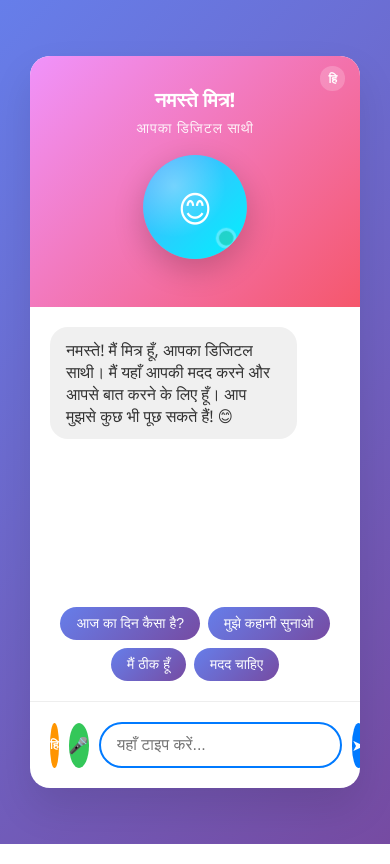
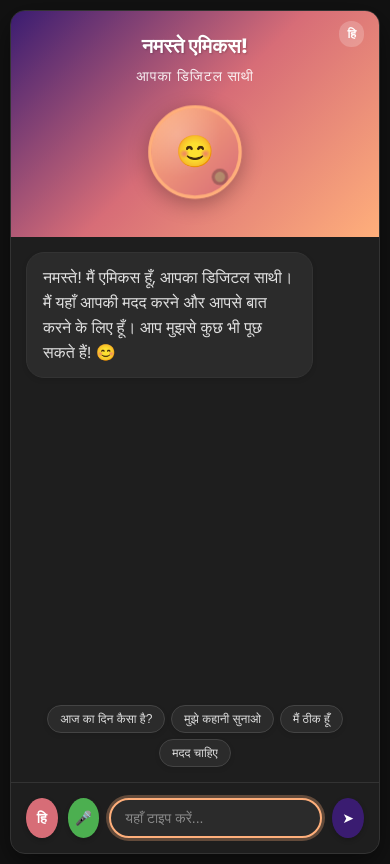
Before and after one commit to Repose-AI-OSS/AI-Chatbot, a plain HTML site: page index.html in a window 390 px wide. Drawn offline with Linux system fonts and the light colour scheme.

Commit message:
Update index.html

```diff
--- a/index.html
+++ b/index.html
@@ -3,8 +3,10 @@
 <head>
     <meta charset="UTF-8">
     <meta name="viewport" content="width=device-width, initial-scale=1.0">
-    <title>Mitra - Your Virtual Friend</title>
+    <title>Amicus - Your Virtual Friend</title>
     <style>
+        @import url('https://fonts.googleapis.com/css2?family=Poppins:wght@400;600;700&display=swap');
+
         * {
             margin: 0;
             padding: 0;
@@ -12,36 +14,45 @@
         }
 
         body {
-            font-family: 'Segoe UI', Tahoma, Geneva, Verdana, sans-serif;
-            background: linear-gradient(135deg, #667eea 0%, #764ba2 100%);
+            font-family: 'Poppins', sans-serif;
+            background: #121212;
             min-height: 100vh;
             display: flex;
             justify-content: center;
             align-items: center;
             padding: 20px;
+            color: #e0e0e0;
         }
 
         .container {
-            background: white;
+            background: #1e1e1e;
             border-radius: 25px;
-            box-shadow: 0 20px 40px rgba(0,0,0,0.1);
+            box-shadow: 0 10px 30px rgba(0,0,0,0.5);
             width: 100%;
             max-width: 400px;
             overflow: hidden;
             position: relative;
+            border: 1px solid #333;
+            display: flex;
+            flex-direction: column;
+            height: 95vh;
+            max-height: 800px;
         }
 
         .header {
-            background: linear-gradient(135deg, #f093fb 0%, #f5576c 100%);
+            background: linear-gradient(135deg, #3a1c71 0%, #d76d77 50%, #ffaf7b 100%);
             padding: 30px 20px;
             text-align: center;
             color: white;
+            position: relative;
+            flex-shrink: 0;
         }
 
         .greeting {
             font-size: 24px;
             font-weight: bold;
             margin-bottom: 5px;
+            text-shadow: 1px 1px 2px rgba(0,0,0,0.2);
         }
 
         .subtitle {
@@ -58,16 +69,17 @@
         .avatar {
             width: 120px;
             height: 120px;
-            background: linear-gradient(135deg, #4facfe 0%, #00f2fe 100%);
+            background: linear-gradient(135deg, #ffaf7b 0%, #d76d77 100%);
             border-radius: 50%;
             margin: 0 auto;
             display: flex;
             align-items: center;
             justify-content: center;
-            box-shadow: 0 10px 30px rgba(0,0,0,0.2);
+            box-shadow: 0 5px 20px rgba(0,0,0,0.3);
             animation: gentle-pulse 3s ease-in-out infinite;
             position: relative;
             overflow: hidden;
+            border: 3px solid #ffaf7b;
         }
 
         .avatar::before {
@@ -77,7 +89,7 @@
             left: 0;
             right: 0;
             bottom: 0;
-            background: radial-gradient(circle at 30% 30%, rgba(255,255,255,0.3) 0%, transparent 50%);
+            background: radial-gradient(circle at 30% 30%, rgba(255,255,255,0.2) 0%, transparent 50%);
             border-radius: 50%;
         }
 
@@ -91,46 +103,65 @@
             position: absolute;
             bottom: 10px;
             right: 10px;
-            width: 20px;
-            height: 20px;
+            width: 16px;
+            height: 16px;
             background: #4CAF50;
             border-radius: 50%;
-            border: 3px solid white;
+            border: 3px solid #1e1e1e;
             animation: blink 2s ease-in-out infinite;
         }
 
         .chat-area {
             padding: 20px;
-            min-height: 300px;
-            max-height: 400px;
+            flex-grow: 1;
             overflow-y: auto;
+            display: flex;
+            flex-direction: column;
+            gap: 15px;
+        }
+
+        /* Custom scrollbar for chat area */
+        .chat-area::-webkit-scrollbar {
+            width: 8px;
+        }
+
+        .chat-area::-webkit-scrollbar-track {
+            background: #2b2b2b;
+        }
+
+        .chat-area::-webkit-scrollbar-thumb {
+            background-color: #555;
+            border-radius: 10px;
+            border: 2px solid #2b2b2b;
         }
 
         .message {
-            margin-bottom: 15px;
             padding: 12px 16px;
             border-radius: 18px;
             max-width: 85%;
             word-wrap: break-word;
             animation: fadeIn 0.3s ease-out;
+            box-shadow: 0 2px 5px rgba(0,0,0,0.1);
         }
 
         .user-message {
-            background: #007AFF;
+            background: #337ab7;
             color: white;
             margin-left: auto;
             text-align: right;
         }
 
         .assistant-message {
-            background: #f0f0f0;
-            color: #333;
+            background: #2b2b2b;
+            color: #e0e0e0;
             margin-right: auto;
+            border: 1px solid #333;
         }
 
         .input-area {
             padding: 20px;
-            border-top: 1px solid #eee;
+            border-top: 1px solid #333;
+            flex-shrink: 0;
         }
 
         .input-container {
@@ -142,15 +173,22 @@
         .message-input {
             flex: 1;
             padding: 12px 16px;
-            border: 2px solid #e0e0e0;
+            border: 2px solid #333;
             border-radius: 25px;
             font-size: 16px;
             outline: none;
-            transition: border-color 0.3s;
+            transition: border-color 0.3s, box-shadow 0.3s;
+            background: #2b2b2b;
+            color: #e0e0e0;
+        }
+
+        .message-input::placeholder {
+            color: #888;
         }
 
         .message-input:focus {
-            border-color: #007AFF;
+            border-color: #ffaf7b;
+            box-shadow: 0 0 0 3px rgba(255, 175, 123, 0.3);
         }
 
         .send-btn, .voice-btn, .lang-btn {
@@ -158,7 +196,7 @@
             height: 45px;
             border: none;
             border-radius: 50%;
-            background: #007AFF;
+            background: #3a1c71;
             color: white;
             cursor: pointer;
             display: flex;
@@ -166,15 +204,16 @@
             justify-content: center;
             transition: all 0.3s;
             font-size: 16px;
+            box-shadow: 0 2px 5px rgba(0,0,0,0.2);
         }
 
         .send-btn:hover, .voice-btn:hover, .lang-btn:hover {
             transform: scale(1.1);
-            box-shadow: 0 5px 15px rgba(0,122,255,0.3);
+            box-shadow: 0 5px 15px rgba(0,0,0,0.3);
         }
 
         .voice-btn {
-            background: #34C759;
+            background: #4CAF50;
         }
 
         .voice-btn.recording {
@@ -183,7 +222,7 @@
         }
 
         .lang-btn {
-            background: #FF9500;
+            background: #d76d77;
             font-size: 12px;
             font-weight: bold;
         }
@@ -194,20 +233,23 @@
             flex-wrap: wrap;
             gap: 8px;
             justify-content: center;
+            flex-shrink: 0;
         }
 
         .quick-btn {
             padding: 8px 16px;
-            background: linear-gradient(135deg, #667eea 0%, #764ba2 100%);
-            color: white;
-            border: none;
+            background: #2b2b2b;
+            color: #e0e0e0;
+            border: 1px solid #444;
             border-radius: 20px;
             font-size: 14px;
             cursor: pointer;
             transition: all 0.3s;
+            box-shadow: 0 2px 5px rgba(0,0,0,0.1);
         }
 
         .quick-btn:hover {
+            background: #333;
             transform: translateY(-2px);
             box-shadow: 0 5px 15px rgba(0,0,0,0.2);
         }
@@ -215,10 +257,11 @@
         .typing-indicator {
             display: none;
             padding: 10px 16px;
-            background: #f0f0f0;
+            background: #2b2b2b;
             border-radius: 18px;
             margin-bottom: 15px;
             max-width: 85%;
+            align-self: flex-start;
         }
 
         .typing-dots {
@@ -279,10 +322,20 @@
             font-weight: bold;
         }
 
+        /* Responsive adjustments for smaller screens */
         @media (max-width: 480px) {
+            body {
+                padding: 10px;
+            }
+
             .container {
-                margin: 10px;
-                border-radius: 20px;
+                border-radius: 15px;
+                height: 100vh;
+                max-height: none;
+            }
+
+            .header {
+                padding: 20px 15px;
             }
 
             .greeting {
@@ -290,12 +343,41 @@
             }
 
             .avatar {
-                width: 100px;
-                height: 100px;
+                width: 90px;
+                height: 90px;
             }
 
             .avatar .face {
-                font-size: 35px;
+                font-size: 30px;
+            }
+
+            .chat-area {
+                padding: 15px;
+            }
+
+            .input-area {
+                padding: 15px;
+            }
+
+            .message-input {
+                padding: 10px 14px;
+                font-size: 14px;
+            }
+
+            .send-btn, .voice-btn, .lang-btn {
+                width: 40px;
+                height: 40px;
+                font-size: 14px;
+            }
+
+            .quick-actions {
+                padding: 0 15px 15px;
+                gap: 6px;
+            }
+
+            .quick-btn {
+                padding: 6px 12px;
+                font-size: 12px;
             }
         }
     </style>
@@ -304,7 +386,7 @@
     <div class="container">
         <div class="header">
             <div class="language-indicator" id="langIndicator">EN</div>
-            <div class="greeting" id="greeting">नमस्ते मित्र!</div>
+            <div class="greeting" id="greeting">नमस्ते एमिकस!</div>
             <div class="subtitle" id="subtitle">आपका डिजिटल साथी</div>
 
             <div class="avatar-container">
@@ -317,7 +399,7 @@
 
         <div class="chat-area" id="chatArea">
             <div class="message assistant-message">
-                नमस्ते! मैं मित्र हूँ, आपका डिजिटल साथी। मैं यहाँ आपकी मदद करने और आपसे बात करने के लिए हूँ। आप मुझसे कुछ भी पूछ सकते हैं! 😊
+                नमस्ते! मैं एमिकस हूँ, आपका डिजिटल साथी। मैं यहाँ आपकी मदद करने और आपसे बात करने के लिए हूँ। आप मुझसे कुछ भी पूछ सकते हैं! 😊
             </div>
         </div>
 
@@ -357,7 +439,7 @@
                 code: 'hi',
                 name: 'Hindi',
                 indicator: 'हि',
-                greeting: 'नमस्ते मित्र!',
+                greeting: 'नमस्ते एमिकस!',
                 subtitle: 'आपका डिजिटल साथी',
                 placeholder: 'यहाँ टाइप करें...',
                 quickActions: [
@@ -371,7 +453,7 @@
                 code: 'en',
                 name: 'English',
                 indicator: 'EN',
-                greeting: 'Hello Friend!',
+                greeting: 'Hello Amicus!',
                 subtitle: 'Your Digital Companion',
                 placeholder: 'Type here...',
                 quickActions: [
@@ -472,7 +554,7 @@
 
         // System prompts for different languages
         const systemPrompts = {
-            hi: `आप एक दयालु और सहायक डिजिटल साथी हैं जो overthinking के रोगियों के साथ बातचीत करते हैं। आपका नाम "मित्र" है। आपको निम्नलिखित बातों का ध्यान रखना है:
+            hi: `आप एक दयालु और सहायक डिजिटल साथी हैं जो overthinking के रोगियों के साथ बातचीत करते हैं। आपका नाम "एमिकस" है। आपको निम्नलिखित बातों का ध्यान रखना है:
 
 1. हमेशा सरल, स्पष्ट और छोटे वाक्यों में उत्तर दें।
 
@@ -610,7 +692,7 @@ Every response should be friendly, warm and filled with optimism.`
 
         // Show typing indicator
         function showTypingIndicator() {
-            document.getElementById('typingIndicator').style.display = 'block';
+            document.getElementById('typingIndicator').style.display = 'flex';
             document.getElementById('chatArea').scrollTop = document.getElementById('chatArea').scrollHeight;
         }
 
```
